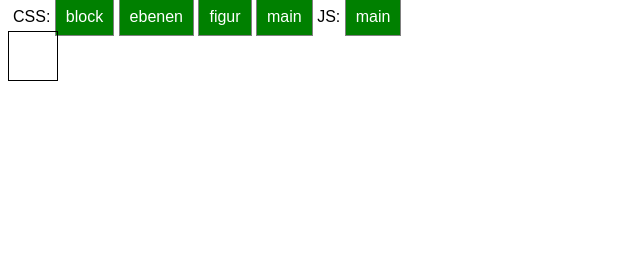
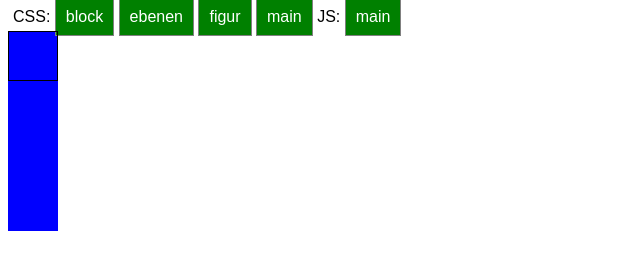
Before and after one commit to oliversteiner/tetris, a plain HTML site: page index.html in a window 1280 px wide. Shown: the whole page, without its empty margins (0-640 px from the left). Drawn offline with Linux system fonts and the light colour scheme.

Commit message:
kommentarlos

```diff
--- a/css/block.css
+++ b/css/block.css
@@ -11,3 +11,15 @@ background-color: green;
   position: absolute;
 
 }
+
+.s1 {
+
+}
+
+.s2 {
+
+}
+
+.z1 {
+
+}
--- a/css/figur.css
+++ b/css/figur.css
@@ -3,3 +3,9 @@
   color: white;
 
 }
+
+.figur-lang {
+  background-color: blue;
+  height: 200px;
+  width: 50px;
+}
--- a/index.html
+++ b/index.html
@@ -26,10 +26,15 @@
 </div>
 
 <!-- block -->
-<div class="block"></div>
+<!-- <div class="block"></div> -->
 
 <!-- figur -->
-
+<div class="figur-lang">
+  <div class="block s1 z1"></div>
+  <div class="block"></div>
+  <div class="block"></div>
+  <div class="block"></div>
+</div>
 
     <!-- js einbinden -->
     <script src="js/main.js"></script>
```
